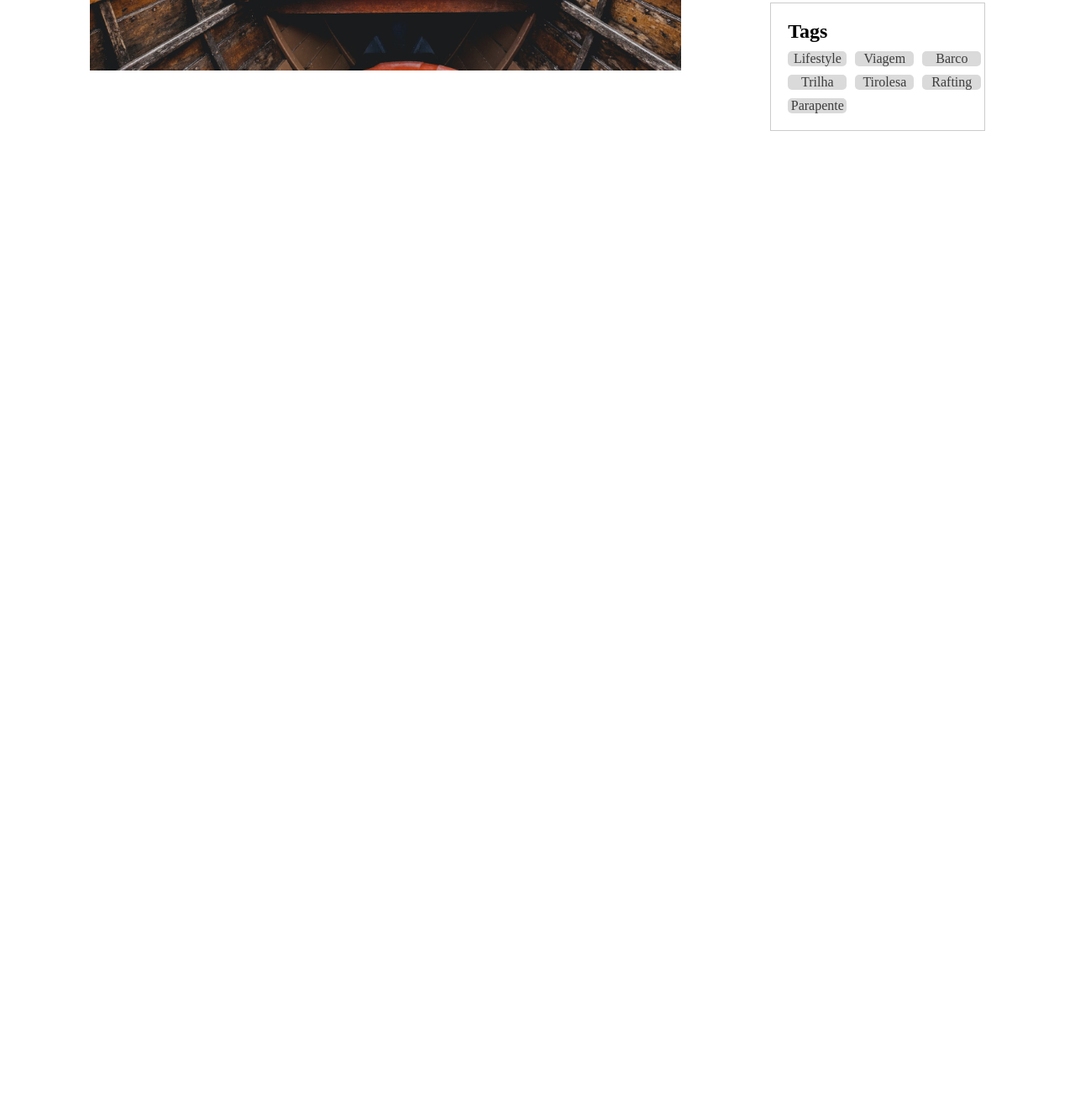
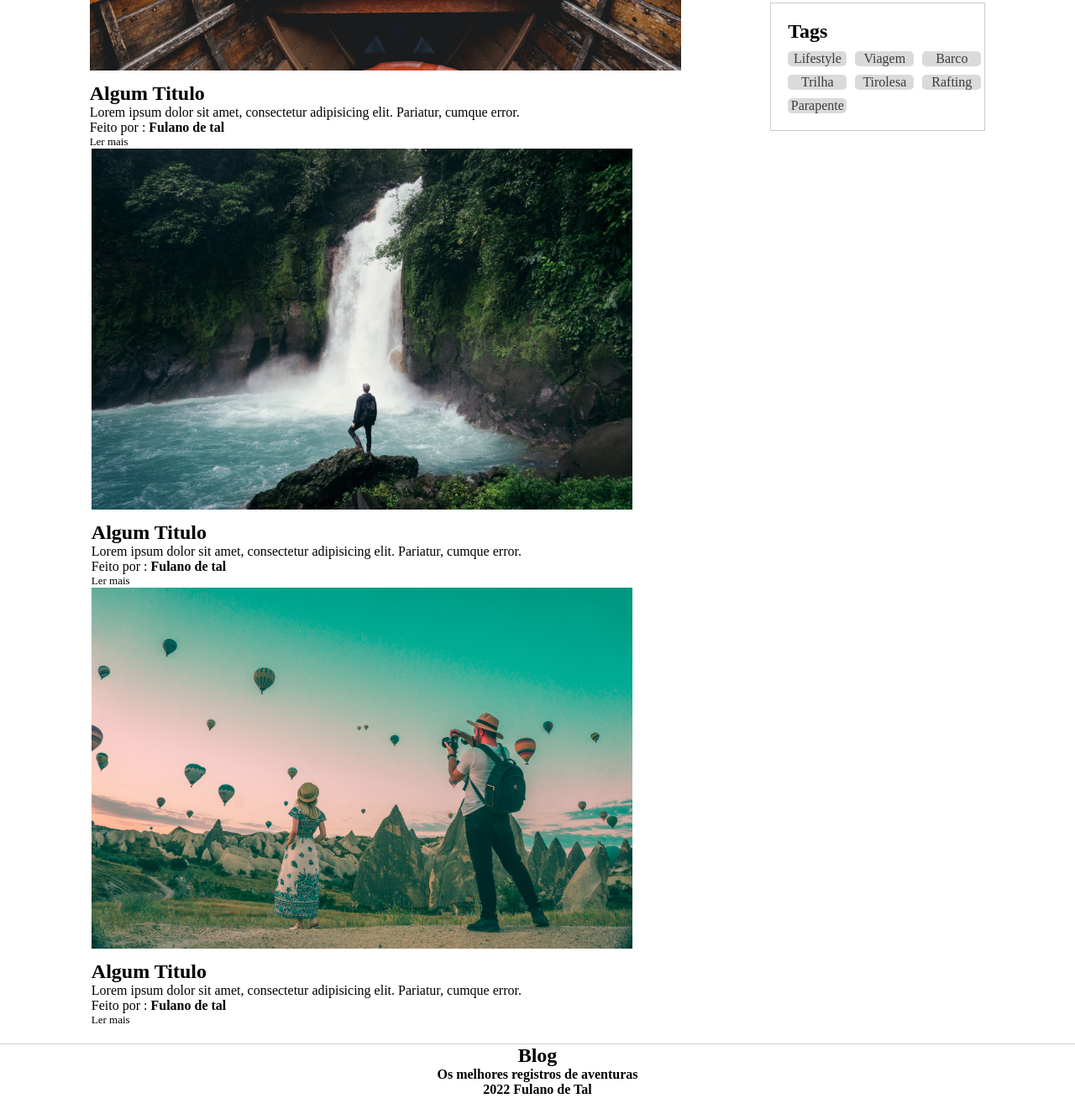
Before and after one commit to GuilhermeRuberto/BLOG, a plain HTML site: page index.html in a window 1280 px wide. Shown: the part 515-1842 px from the top of the page at 84% size. Before the commit the page ends 800 px from the top, so only its background shows below. Drawn offline with Linux system fonts and the light colour scheme.

Commit message:
finishing

```diff
--- a/index.html
+++ b/index.html
@@ -23,6 +23,10 @@
 
         <section class="img1">
             <img src="img/f1.jpg">
+            <h2 class=" top-margin">Algum Titulo</h2>
+            <label class="top-margin">Lorem ipsum dolor sit amet, consectetur adipisicing elit. Pariatur, cumque error.</label>
+            <p class="Fulano">Feito por : <b>Fulano de tal</b></p>
+            <p class="ler">Ler mais</p>
         </section>
 
         <aside>
@@ -65,8 +69,31 @@
 
         </aside>
 
+    </main>
+    <div class="imges">
+        <section class="img1">
+            <img src="img/f2.jpg">
+            <h2 class=" top-margin">Algum Titulo</h2>
+            <label class="top-margin">Lorem ipsum dolor sit amet, consectetur adipisicing elit. Pariatur, cumque error.</label>
+            <p class="Fulano">Feito por : <b>Fulano de tal</b></p>
+            <p class="ler">Ler mais</p>
+        </section>
 
-    </main>
+        <section class="img1">
+            <img src="img/f3.jpg">
+            <h2 class=" top-margin">Algum Titulo</h2>
+            <label class="top-margin">Lorem ipsum dolor sit amet, consectetur adipisicing elit. Pariatur, cumque error.</label>
+            <p class="Fulano">Feito por : <b>Fulano de tal</b></p>
+            <p class="ler">Ler mais</p>
+        </section>
+    </div>
+
+    <footer>
+         <h2>Blog</h2>
+         <h4>Os melhores registros de aventuras</h4>
+         <h4>2022 Fulano de Tal</h4>
+        </footer>
+
 
 </body>
 </html>
--- a/style.css
+++ b/style.css
@@ -154,3 +154,23 @@ aside{
     background-color: #dadada;
     border-radius: 5px;
 }
+
+.top-margin{
+    margin-top: 10px;
+}
+
+.ler{
+    font-size: small;
+}
+
+.imges{
+    margin-left: 8.5%;
+}
+
+footer{
+    margin-top: 20px;
+    padding-bottom: 20px;
+    border-top: 1px solid #CCC;
+    text-align: center;
+
+}
```
